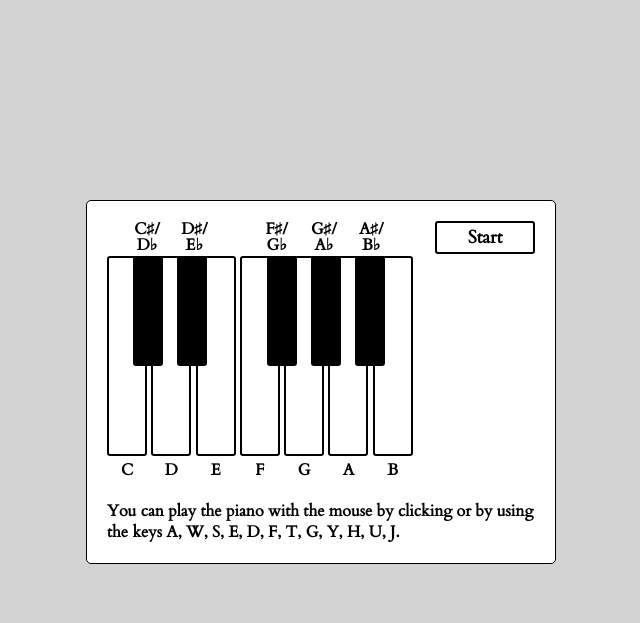
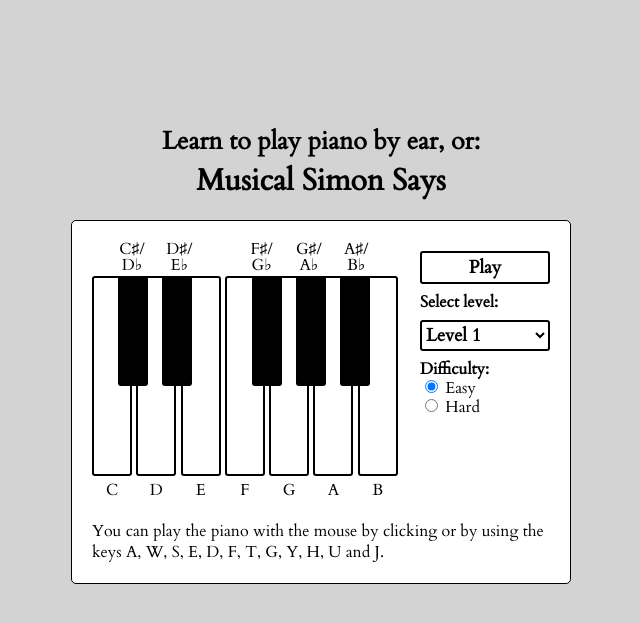
Before and after one commit to eadpearce/project-1-webmidi, a PHP site: page / in a window 1280 px wide. Shown: the top 623 px of the page, without its empty margins (319-959 px from the left). Run offline with PHP 8.4, Linux system fonts and the light colour scheme; some libraries are stand-ins or nearby versions.

Commit message:
Put level data into one big object. Added level dropdown and difficulty options.

```diff
--- a/css/style.css
+++ b/css/style.css
@@ -4,7 +4,6 @@
 body {
   background: lightgrey;
   font-family: 'Cardo', serif;
-  font-weight: bold;
   font-size: 16px;
 }
 .keyboard {
@@ -15,31 +14,58 @@ body {
 .instructions {
   padding-top: 20px;
   line-height: 1.3em;
+  clear: both;
 }
-.container {
-  background-color: white;
-  padding: 20px;
-  width: 470px;
-  margin: 200px auto;
-  border-radius: 5px;
-  border: 1px solid black;
-}
-.controls {
-  text-align: center;
-  height: 260px;
-}
-.start {
+.options {
+  width: 130px;
+  margin: 10px 0;
   font-family: 'Cardo', serif;
   font-weight:bold;
   line-height: 1.5em;
-  width: 100px;
   background-color: white;
   border: 2px solid black;
   border-radius: 3px;
   float: right;
   font-size: 18px;
 }
-.start:hover {
+label {
+  font-weight: bold;
+}
+.pre {
+  font-size: 25px;
+}
+.winmsg {
+  margin: 20px 0;
+  padding: 0 10px;
+  font-weight: bold;
+  font-size: 20px;
+}
+.winmsg:after {
+  content: '\00a0';
+}
+main {
+  width: 500px;
+  margin: 100px auto;
+}
+h1 {
+  text-align: center;
+  padding: 20px 0;
+  font-size: 30px;
+  font-weight: bold;
+  line-height: 1.3em;
+}
+.container {
+  background-color: white;
+  padding: 20px;
+  border-radius: 5px;
+  border: 1px solid black;
+}
+.controls {
+  height: 260px;
+  width: 130px;
+  float: right;
+}
+.play:hover {
   background: #ddd;
 }
 .black-keys {
@@ -97,6 +123,6 @@ ul.black-label {
   transition: 0.2s ease;
 }
 .black.depress {
-  background: #333;
+  background: #555;
   transition: 0.2s ease;
 }
--- a/index.html
+++ b/index.html
@@ -11,6 +11,8 @@
   <title>WDI Project 1: Pitch Recognition Game</title>
 </head>
 <body>
+  <main>
+    <div class="title"><h1><span class="pre">Learn to play piano by ear, or: </span><br>Musical Simon Says</h1></div>
     <div class="container">
       <div class="keyboard">
         <ul class="black-label">
@@ -48,11 +50,27 @@
         </ul>
       </div>
       <div class="controls">
-      <button class="start">Start</button>
+        <button class="options play">Play</button>
+        <form>
+          <label for="level">Select level:</label>
+          <select name="level" class="options">
+            <option value="level1" selected>Level 1</option>
+            <option value="level2">Level 2</option>
+            <option value="level3">Level 3</option>
+            <option value="level4">Level 4</option>
+            <option value="level5">Level 5</option>
+            <option value="level6">Level 6</option>
+          </select>
+          <label for="difficulty">Difficulty:</label><br>
+          <input class="difficulty" type="radio" name="difficulty" value="easy" checked> Easy<br>
+          <input class="difficulty" type="radio" name="difficulty" value="hard"> Hard<br>
+        </form>
+        <p class="winmsg"></p>
       </div>
       <div class="instructions">
-      You can play the piano with the mouse by clicking or by using the keys A, W, S, E, D, F, T, G, Y, H, U, J.
+        You can play the piano with the mouse by clicking or by using the keys A, W, S, E, D, F, T, G, Y, H, U and J.
       </div>
     </div>
+  </main>
 </body>
 </html>
--- a/js/app.js
+++ b/js/app.js
@@ -4,48 +4,23 @@
 // const blacknotes = [1,3,6,8,10];
 // const whitenotes = [0,2,4,5,7,9,11];
 const keyboardControl = [65, 87, 83, 69, 68, 70, 84, 71, 89, 72, 85, 74];
-// level1 uses only 3 of the white notes and a phrase length of 3
-// level is 3 turns long
-const level1 = {
-  notes: [0,2,4],
-  phraseLength: 3
+const levels = {
+  1: { notes: [0,2,4], phraseLength: 3 },
+  2: { notes: [0,2,4,5,7], phraseLength: 4 },
+  3: { notes: [0,2,4,5,7,9,11], phraseLength: 4 },
+  4: { notes: [0,2,4,5,7,9,11], phraseLength: 5 },
+  5: { notes: [0,1,2,3,4,5,6,7], phraseLength: 5 },
+  6: { notes: [0,1,2,3,4,5,6,7,8,9,10,11], phraseLength: 5 },
+  7: { notes: [0,1,2,3,4,5,6,7,8,9,10,11], phraseLength: 5 }
 };
-// level2 uses 5 whites notes
-const level2 = {
-  notes: [0,2,4,5,7],
-  phraseLength: 5
-};
-// level3 uses all the white notes
-const level3 = {
-  notes: [0,2,4,5,7,9,11],
-  phraseLength: 5
-};
-// uses all white notes and phrase length of 4
-const level4 = {
-  notes: [0,2,4,5,7,9,11],
-  phraseLength: 5
-};
-// uses black and white notes up to E, phrase length of 4
-const level5 = {
-  notes: [0,1,2,3,4],
-  phraseLength: 3
-};
-// uses all notes
-const level6 = {
-  notes: [0,1,2,3,4,5,6,7,8,9,10,11],
-  phraseLength: 5
-};
-// uses all notes, phrase length of 5
-const level7 = {
-  notes: [0,1,2,3,4,5,6,7,8,9,10,11],
-  phraseLength: 5
-};
+
 // start at level1 by default
-let currentLevel = level1;
+let currentLevel = levels[1];
 // time to keep track of notes played
 let time = 0;
 let playerNotes = [];
 let pcNotes = [];
+let currentDifficulty = 'easy';
 
 
 function genRand(length) {
@@ -63,8 +38,9 @@ function genRand(length) {
 }
 
 $( () => {
-  const $start = $('.start');
+  const $play = $('.play');
   const $keys = $('.keys');
+  const $winmsg = $('.winmsg');
 
   // set up audio tags and src
   const container = document.querySelector('.container');
@@ -74,7 +50,6 @@ $( () => {
     audios.src = 'sounds/audio'+i+'.ogg';
     container.appendChild(audios);
   }
-
   const $audio = $('audio');
   let canPlay = false;
 
@@ -84,19 +59,40 @@ $( () => {
     for (let i = 0; i < pcNotes.length; i++) {
       if (pcNotes[i] !== playerNotes[i]) {
         playerNotes = [];
+        $winmsg.html('Try again...');
+        setTimeout( () => {
+          $winmsg.html('');
+        }, 1000);
         return false;
       }
     }
     // reset the array
     playerNotes = [];
+    $winmsg.html('Correct!');
+    setTimeout( () => {
+      $winmsg.html('');
+    }, 1000);
     return true;
   }
+
+  $('select').on('change', function() {
+    currentLevel = levels[parseInt(this.value.slice(5))];
+  });
+
+  $('.difficulty').on('change', function(e) {
+    if (e.target.value === 'easy') {
+      currentDifficulty = 'easy';
+    } else if (e.target.value === 'hard') {
+      currentDifficulty = 'hard';
+    }
+  });
 
   $(document).keydown( function(e) {
     if ($.inArray( e.keyCode, keyboardControl)===-1) {
       return;
     }
     const keyboardNote = keyboardControl.indexOf(e.keyCode);
+
     $('#key'+keyboardNote).addClass('depress');
     setTimeout( () => {
       $('#key'+keyboardNote).removeClass('depress');
@@ -125,9 +121,10 @@ $( () => {
     // console.log(keyId);
     $audio[keyId].currentTime=0;
     $audio[keyId].play();
-    $('#key'+keyId).addClass('depress');
+
+    $('#key'+thisKey).addClass('depress');
     setTimeout( () => {
-      $('#key'+keyId).removeClass('depress');
+      $('#key'+thisKey).removeClass('depress');
     }, 500);
 
     if (canPlay) {
@@ -146,8 +143,7 @@ $( () => {
   });
 
   // button to start playback of notes
-  // need way to make sure same note is not chosen twice
-  $start.on('click', function() {
+  $play.on('click', function() {
     playerNotes = [];
     pcNotes = [];
     pcNotes = genRand(currentLevel.phraseLength);
@@ -155,15 +151,17 @@ $( () => {
       const thisNote = pcNotes[time];
       // console.log(time);
       // console.log($('#key'+thisNote));
-      $('#key'+thisNote).addClass('depress');
-      setTimeout( () => {
-        $('#key'+thisNote).removeClass('depress');
-      }, 500);
+      if (currentDifficulty === 'easy') {
+        $('#key'+thisNote).addClass('depress');
+        setTimeout( () => {
+          $('#key'+thisNote).removeClass('depress');
+        }, 500);
+      }
       $audio[thisNote].currentTime=0;
       $audio[thisNote].play();
       time++;
       if (time === pcNotes.length) {
-        console.log('pcNotes: '+pcNotes);
+        // console.log('pcNotes: '+pcNotes);
         clearInterval(timer);
         time = 0;
         canPlay = true;
```
Lines whose indentation alone changed are shown as unchanged.
